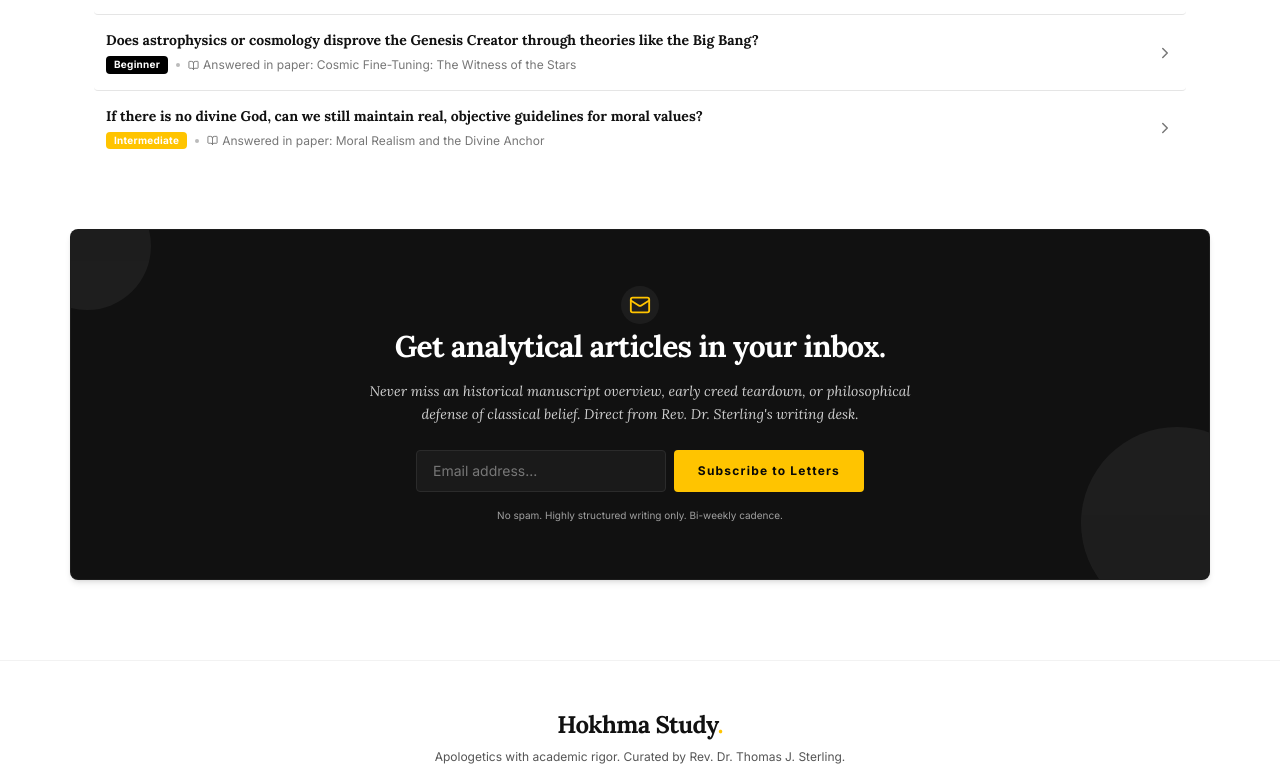
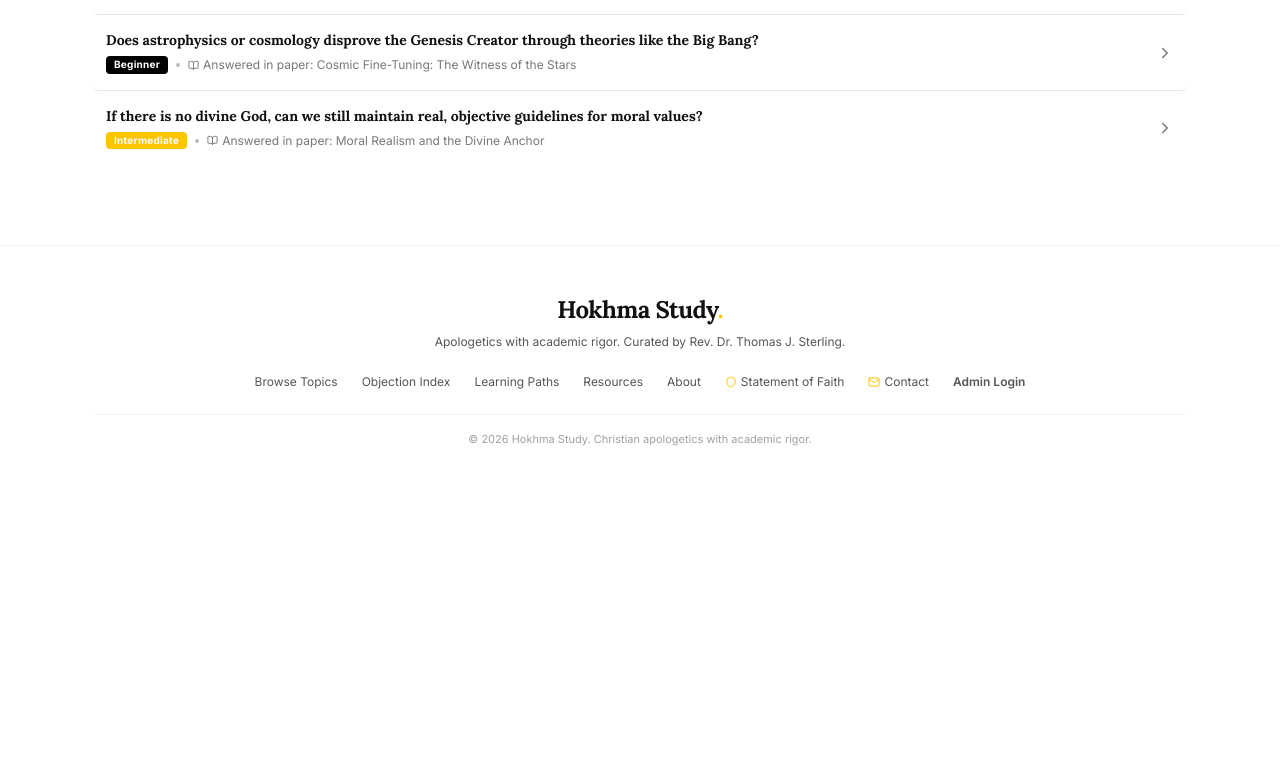
Before and after one commit to girmatesfaye/Hokhma-Study, a React (Vite) app in the folder frontend/: page / in a window 1280 px wide. Shown: the part 2280-3057 px from the top of the page. After the commit the page ends 2776 px from the top, so only its background shows below. Built offline with nearby package versions, Linux system fonts and the light colour scheme.

Commit message:
feat: add contact message and question submission management to AppContext and related components

```diff
--- a/frontend/src/components/Footer.tsx
+++ b/frontend/src/components/Footer.tsx
@@ -8,9 +8,7 @@ import { useApp } from '../context/AppContext';
 import { Mail, ArrowRight, Shield, Check, Info, FileText, Globe, Send, HelpCircle, X } from 'lucide-react';
 
 export default function Footer() {
-  const { navigateTo, isAdmin, authorProfile, statementOfFaith } = useApp();
-  const [emailValue, setEmailValue] = useState('');
-  const [isSubscribed, setIsSubscribed] = useState(false);
+  const { isAdmin, authorProfile, statementOfFaith, addContactMessage } = useApp();
 
   // Contact Modal State
   const [showContactModal, setShowContactModal] = useState(false);
@@ -20,19 +18,14 @@ export default function Footer() {
   // Statement of Faith State
   const [showFaithModal, setShowFaithModal] = useState(false);
 
-  const handleSubscribe = (e: React.FormEvent) => {
-    e.preventDefault();
-    if (emailValue.trim()) {
-      setIsSubscribed(true);
-      setTimeout(() => {
-        setEmailValue('');
-      }, 3000);
-    }
-  };
-
   const handleContactSubmit = (e: React.FormEvent) => {
     e.preventDefault();
     if (contactForm.name && contactForm.email && contactForm.message) {
+      addContactMessage({
+        id: `contact-${Date.now()}`,
+        ...contactForm,
+        submittedAt: new Date().toISOString(),
+      });
       setContactSuccess(true);
       setTimeout(() => {
         setContactSuccess(false);
--- a/frontend/src/components/Navbar.tsx
+++ b/frontend/src/components/Navbar.tsx
@@ -100,16 +100,6 @@ export default function Navbar() {
     { label: t('nav.resources'), hash: '/resources', page: 'resources' },
     { label: t('nav.about'), hash: '/about', page: 'about' },
   ];
-
-  const handleNewsletterClick = () => {
-    const footerInput = document.getElementById('newsletter-email-footer');
-    if (footerInput) {
-      footerInput.scrollIntoView({ behavior: 'smooth' });
-      footerInput.focus();
-    } else {
-      navigateTo('/about'); // fallback
-    }
-  };
 
   return (
     <>
@@ -262,15 +252,6 @@ export default function Navbar() {
           </div>
 
           <div className="border-t border-black/5 dark:border-white/5 pt-6 flex flex-col gap-4 text-center items-center">
-            <button
-              onClick={() => {
-                setIsDrawerOpen(false);
-                handleNewsletterClick();
-              }}
-              className="w-full py-3 text-center text-sm font-bold tracking-wider bg-navy text-white dark:bg-gold dark:text-slate-950 rounded-md shadow-sm cursor-pointer"
-            >
-              {language === 'en' ? 'Get Article Updates' : 'ጽሑፎችን በኢሜይል ያግኙ'}
-            </button>
             <p className="text-xs text-mediumgrey dark:text-gray-400 font-sans">
               {t('brand.name')} {language === 'en' ? 'Apologetics · Pure academic defense.' : 'የክርስትና መከላከያ · አካዳሚያዊ ጥናት።'}
             </p>
--- a/frontend/src/context/LanguageContext.tsx
+++ b/frontend/src/context/LanguageContext.tsx
@@ -49,7 +49,6 @@ export const uiTranslations: TranslationDictionary = {
   'admin.totalArticles': { en: 'Total Articles', am: 'አጠቃላይ ጽሑፎች' },
   'admin.monthlyReads': { en: 'Monthly Reads', am: 'የወር ንባቦች' },
   'admin.pendingComments': { en: 'Pending Comments', am: 'የሚጠበቁ አስተያየቶች' },
-  'admin.newsletterSubs': { en: 'Newsletter Subs', am: 'የጋዜጣ ተመዝጋቢዎች' },
   'admin.quickActions': { en: 'Quick Workspace Actions', am: 'ፈጣን የሥራ ቦታ እርምጃዎች' },
   'admin.writeArticle': { en: 'Write new article', am: 'አዲስ ጽሑፍ ጻፍ' },
   'admin.mapQuestion': { en: 'Map a question', am: 'ጥያቄን አያይዝ' },
@@ -97,9 +96,6 @@ export const uiTranslations: TranslationDictionary = {
   'footer.emailAddress': { en: 'Email Address', am: 'የኢሜይል አድራሻ' },
   'footer.subjectConcern': { en: 'Subject / Concern', am: 'ርዕስ / ጉዳይ' },
   'footer.details': { en: 'Inquiry Details', am: 'የጥያቄው ዝርዝር' },
-  'footer.newsletter': { en: 'Keep Guarded', am: 'መረጃ ያግኙ' },
-  'footer.newsletterPlaceholder': { en: 'Email address...', am: 'የኢሜይል አድራሻ...' },
-  'footer.newsletterButton': { en: 'Subscribe to Letters', am: 'ይመዝገቡ' },
   'footer.copyright': { en: 'All rights reserved.', am: 'መብቱ በህግ የተጠበቀ ነው።' },
 
   // Article detail
--- a/frontend/src/pages/ArticleDetail.tsx
+++ b/frontend/src/pages/ArticleDetail.tsx
@@ -38,6 +38,9 @@ export default function ArticleDetail() {
     paths,
     comments,
     addComment,
+    reactions: savedReactions,
+    toggleReaction,
+    incrementArticleView,
     progress,
     toggleStepProgress,
     navigateTo
@@ -49,11 +52,11 @@ export default function ArticleDetail() {
 
   // States
   const [copiedLink, setCopiedLink] = useState(false);
-  const [reactions, setReactions] = useState<Record<string, number>>({
-    helpful: 24,
-    insightful: 15,
-    rigorous: 18
-  });
+  const [reactions, setReactions] = useState<Record<string, number>>(() => ({
+    helpful: 24 + (savedReactions[slug]?.helpful || 0),
+    insightful: 15 + (savedReactions[slug]?.insightful || 0),
+    rigorous: 18 + (savedReactions[slug]?.rigorous || 0)
+  }));
   const [userReaction, setUserReaction] = useState<string | null>(null);
 
   // Comment Form State
@@ -76,6 +79,10 @@ export default function ArticleDetail() {
 
   // Active heading tracking for Table of Contents
   const [activeHeadingId, setActiveHeadingId] = useState<string>('');
+
+  useEffect(() => {
+    if (article) incrementArticleView(article.id);
+  }, [article?.id]);
 
   // Handle article missing
   if (!article) {
@@ -119,6 +126,7 @@ export default function ArticleDetail() {
     if (userReaction === type) {
       // Toggle off
       setReactions((prev) => ({ ...prev, [type]: prev[type] - 1 }));
+      toggleReaction(slug, type, -1);
       setUserReaction(null);
     } else {
       // Change or add
@@ -130,6 +138,7 @@ export default function ArticleDetail() {
         next[type] = next[type] + 1;
         return next;
       });
+      toggleReaction(slug, type, 1);
       setUserReaction(type);
     }
   };
--- a/frontend/src/pages/Home.tsx
+++ b/frontend/src/pages/Home.tsx
@@ -8,13 +8,11 @@ import { useApp } from '../context/AppContext';
 import { useLanguage } from '../context/LanguageContext';
 import DifficultyBadge from '../components/DifficultyBadge';
 import TopicIcon from '../components/TopicIcon';
-import { ArrowRight, ChevronRight, BookOpen, Clock, HelpCircle, Mail, Check } from 'lucide-react';
+import { ArrowRight, ChevronRight, BookOpen, Clock, HelpCircle } from 'lucide-react';
 
 export default function Home() {
   const { articles, topics, paths, questions, navigateTo } = useApp();
   const { language, t, getTranslatedText } = useLanguage();
-  const [emailValue, setEmailValue] = useState('');
-  const [isSubscribed, setIsSubscribed] = useState(false);
 
   // Filter published articles based on UI language setting and article lang attribute
   const publishedArticles = articles.filter(a => {
@@ -29,16 +27,6 @@ export default function Home() {
   const featuredOnly = publishedArticles.filter(a => a.featured);
   const nonFeatured = publishedArticles.filter(a => !a.featured);
   const editorsPicks = [...featuredOnly, ...nonFeatured].slice(0, 3);
-
-  const handleNewsletterSubmit = (e: React.FormEvent) => {
-    e.preventDefault();
-    if (emailValue.trim()) {
-      setIsSubscribed(true);
-      setTimeout(() => {
-        setEmailValue('');
-      }, 3000);
-    }
-  };
 
   return (
     <div id="home-page" className="animate-fade-in space-y-16">
@@ -292,55 +280,6 @@ export default function Home() {
         </div>
       </section>
 
-      {/* 6. NEWSLETTER SIGNUP BAND */}
-      <section id="newsletter-band" className="bg-navy text-white py-14 px-6 rounded-lg max-w-[1140px] mx-auto text-center space-y-6 shadow-md border border-white/5 relative overflow-hidden">
-        <div className="absolute inset-0 opacity-5">
-          <div className="absolute top-0 left-0 w-32 h-32 bg-white rounded-full -translate-x-12 -translate-y-12" />
-          <div className="absolute bottom-0 right-0 w-48 h-48 bg-white rounded-full translate-x-16 translate-y-16" />
-        </div>
-
-        <div className="relative z-10 max-w-xl mx-auto space-y-4">
-          <div className="inline-flex items-center justify-center p-2 rounded-full bg-white/5 mb-1 text-gold">
-            <Mail size={22} />
-          </div>
-          <h2 className="font-serif text-2xl md:text-3xl font-bold tracking-tight text-white">
-            {language === 'en' ? 'Get analytical articles in your inbox.' : 'በሳል ጥናታዊ ጽሑፎችን በኢሜይልዎ ያግኙ።'}
-          </h2>
-          <p className="text-xs md:text-sm text-gray-300 leading-relaxed font-serif italic max-w-xl mx-auto">
-            {language === 'en'
-              ? "Never miss an historical manuscript overview, early creed teardown, or philosophical defense of classical belief. Direct from Rev. Dr. Sterling's writing desk."
-              : 'ታሪካዊ የብራና ጽሑፎችን፣ የቀደሙ የእምነት መግለጫዎችን ትንተናዎች ወይም የስነ-መለኮት ጥናቶችን ፈጽሞ አያምልጥዎት። በቀጥታ ከዶክተር ስተርሊንግ የጽሕፈት ጠረጴዛ የተዘጋጀ።'}
-          </p>
-
-          {isSubscribed ? (
-            <div className="p-3 bg-emerald-900/30 border border-emerald-500/30 text-emerald-400 rounded-[4px] text-xs flex items-center justify-center gap-2 max-w-sm mx-auto animate-fade-in font-sans">
-              <Check size={14} />
-              <span>{language === 'en' ? 'Subscription authorized. Thank you for joining us.' : 'በስኬት ተመዝግበዋል። ስለተቀላቀሉን እናመሰግናለን።'}</span>
-            </div>
-          ) : (
-            <form onSubmit={handleNewsletterSubmit} className="flex flex-col sm:flex-row gap-2 max-w-md mx-auto pt-2 font-sans">
-              <input
-                type="email"
-                required
-                placeholder={t('footer.newsletterPlaceholder')}
-                value={emailValue}
-                onChange={(e) => setEmailValue(e.target.value)}
-                className="flex-1 px-4 py-2.5 bg-dark-input border border-dark-border rounded-[4px] focus:outline-none focus:border-gold text-sm text-white"
-              />
-              <button
-                type="submit"
-                className="px-6 py-2.5 bg-gold text-slate-950 hover:bg-gold/90 transition-colors font-bold tracking-widest text-xs rounded-[4px] cursor-pointer"
-              >
-                {t('footer.newsletterButton')}
-              </button>
-            </form>
-          )}
-          <p className="text-[10px] text-gray-400 font-sans">
-            {language === 'en' ? 'No spam. Highly structured writing only. Bi-weekly cadence.' : 'ምንም አላስፈላጊ መልዕክቶች አይላኩም። ጠቃሚ ጥናቶች ብቻ። በየሁለት ሳምንቱ ይላካል።'}
-          </p>
-        </div>
-      </section>
-
     </div>
   );
 }
--- a/frontend/src/pages/QuestionsIndex.tsx
+++ b/frontend/src/pages/QuestionsIndex.tsx
@@ -14,7 +14,7 @@ import { Search, ChevronRight, HelpCircle, CornerDownRight, ArrowUpRight, Plus,
 type SortOption = 'common' | 'az' | 'recent';
 
 export default function QuestionsIndex() {
-  const { questions, topics, navigateTo } = useApp();
+  const { questions, topics, navigateTo, addQuestionSubmission } = useApp();
   const { language, getTranslatedText } = useLanguage();
 
   // States
@@ -71,6 +71,12 @@ export default function QuestionsIndex() {
   const handleCustomQuestionSubmit = (e: React.FormEvent) => {
     e.preventDefault();
     if (customQuestionForm.trim()) {
+      addQuestionSubmission({
+        id: `submission-${Date.now()}`,
+        text: customQuestionForm.trim(),
+        submittedAt: new Date().toISOString(),
+        status: 'pending',
+      });
       setShowSubmitSuccess(true);
       setTimeout(() => {
         setCustomQuestionForm('');
--- a/frontend/src/types.ts
+++ b/frontend/src/types.ts
@@ -128,6 +128,22 @@ export interface Comment {
   isApproved: boolean;
 }
 
+export interface ContactMessage {
+  id: string;
+  name: string;
+  email: string;
+  subject: string;
+  message: string;
+  submittedAt: string;
+}
+
+export interface QuestionSubmission {
+  id: string;
+  text: string;
+  submittedAt: string;
+  status: 'pending' | 'reviewed';
+}
+
 export interface AppRoute {
   path?: string;
   page?: string;
```
Also changed, not shown: frontend/src/context/AppContext.tsx (+52 -1 lines), frontend/src/pages/AdminDashboard.tsx (+31 -15 lines).
